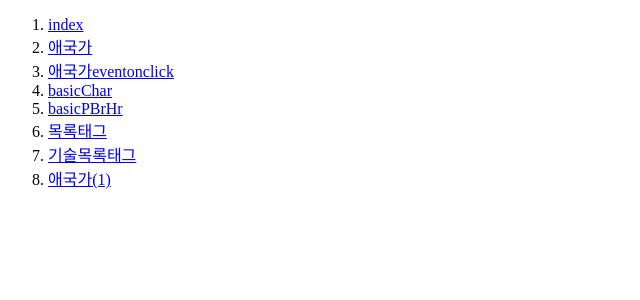
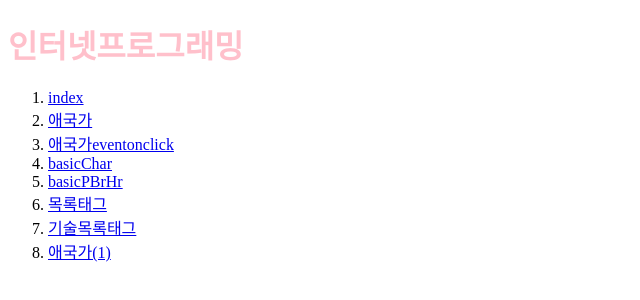
Before and after one commit to ckdprms123/ckdprms123.github.io, a plain HTML site: page index.html in a window 1280 px wide. Shown: the whole page, without its empty margins (0-640 px from the left). Drawn offline with Linux system fonts and the light colour scheme.

Commit message:
Update index.html

```diff
--- a/index.html
+++ b/index.html
@@ -4,7 +4,9 @@
 <meta charset="utf-8"/>
 <meta name="viewport"content="width=device-width, initial-scale=1"/>
 <title>20141523 차예근</title>
+  </head>
 <body>
+  <h1 style="color:pink;">인터넷프로그래밍</h1>
 <ol type ="1">
 <li><a href="https://ckdprms12.github.io/index.html" target="_blank">index</a></li>
 <li><a href="https://ckdprms12.github.io/애국가.html" target="_blank">애국가</a></li>
```
